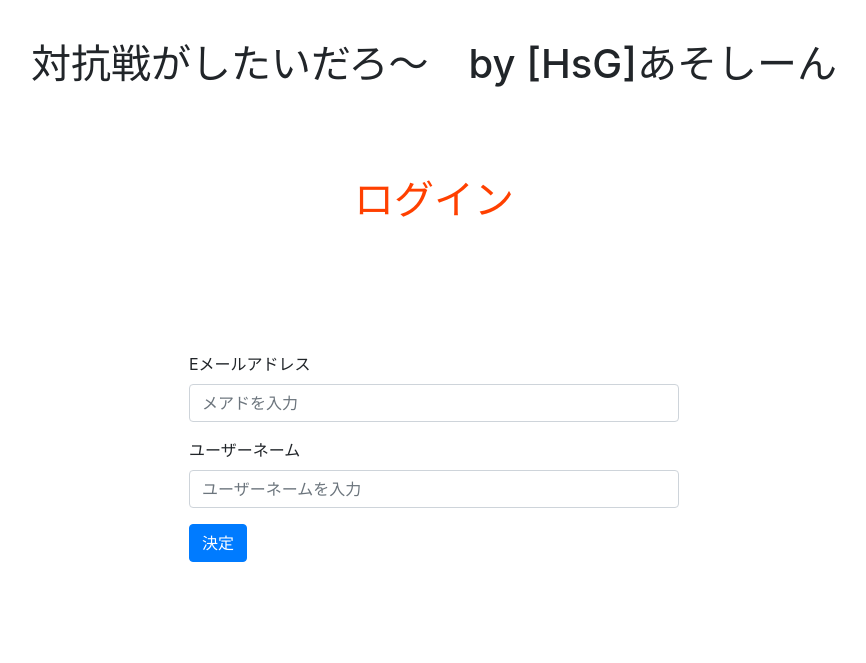
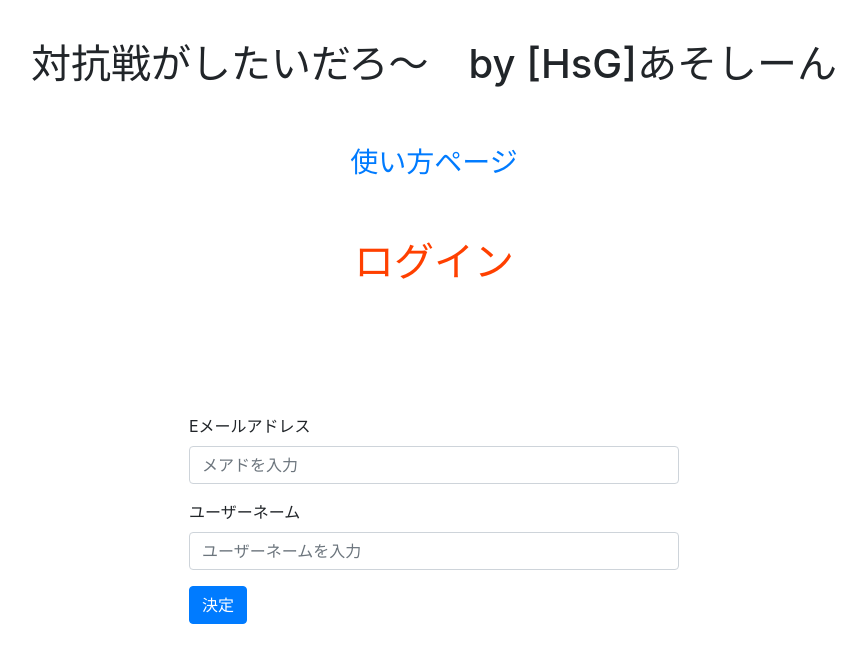
Before and after one commit to shungame65/splatoonmatch, a Flask app: page / in a window 1280 px wide. Shown: the top 663 px of the page, without its empty margins (206-1072 px from the left). Run offline with Flask 2, Linux system fonts and the light colour scheme; some libraries are stand-ins or nearby versions.

Commit message:
Update login.html

```diff
--- a/templates/login.html
+++ b/templates/login.html
@@ -20,6 +20,9 @@
         <div class="row justify-content-center" style="padding: 40px;">
             <h1>対抗戦がしたいだろ〜　by [HsG]あそしーん</h1>
         </div>
+        <div class="row justify-content-center" style="padding: 10px;">
+          <h3><a href="https://www.notion.so/3ef45e50ad41467cbee51743a0a5ef81">使い方ページ</a></h3>
+      </div>
         <div class="row justify-content-center" style="padding: 40px;">
             <h1 style="color: #ff4000;">ログイン</h1>
             <h1 style="display: none; color: #ff4000;" id="accountexist">:既に使われています。ログインしてください。
```
